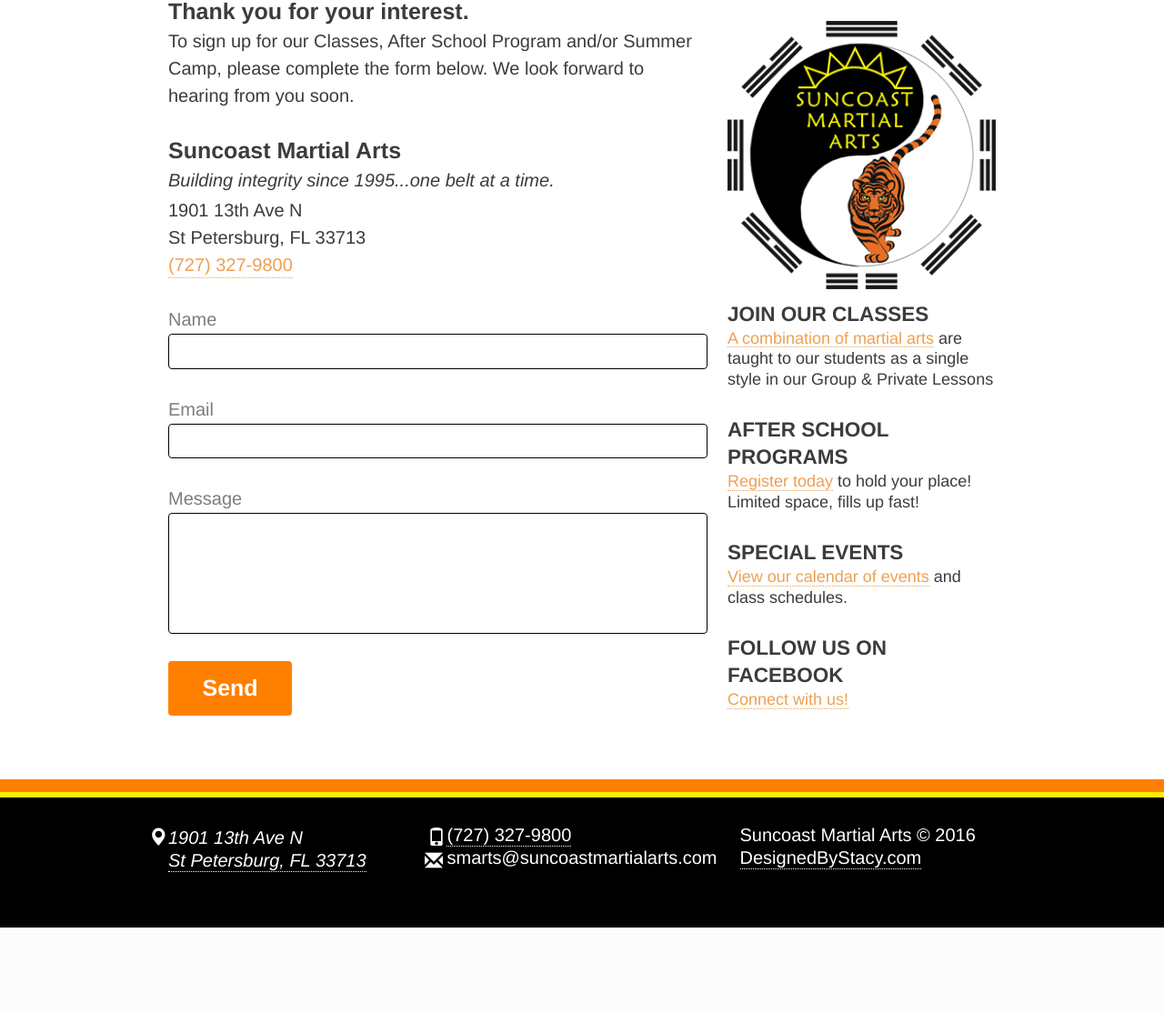
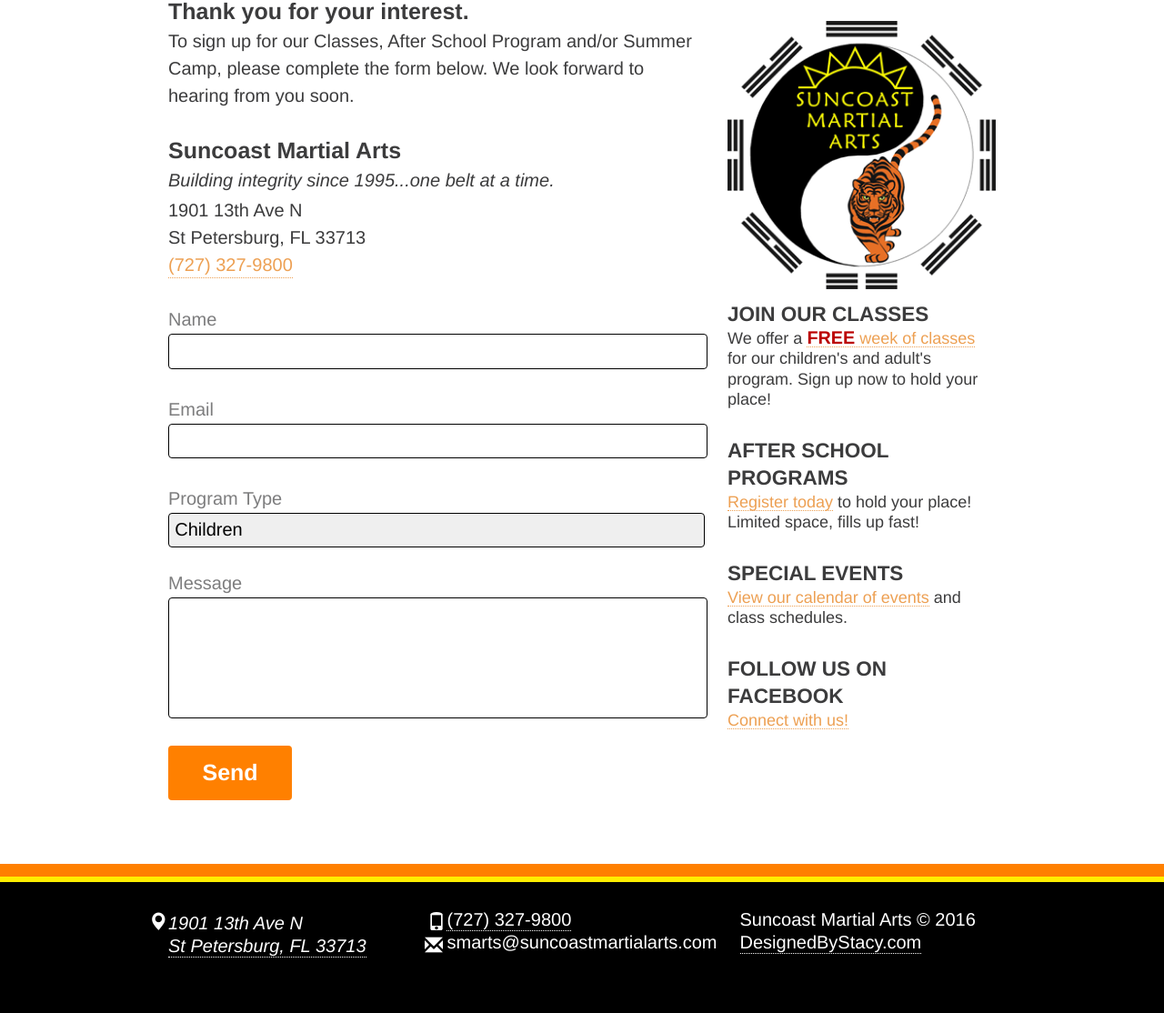
Before and after one commit to pixeltight/suncoast_martial_arts_2016, a PHP site: page /contact.php in a window 1280 px wide. Shown: the part 160-1274 px from the top of the page at 91% size. Before the commit the page ends 1180 px from the top, so only its background shows below. Run offline with PHP 8.4, Linux system fonts and the light colour scheme.

Commit message:
first commit new contact CTA

```diff
--- a/assets/css/cutestrap.css
+++ b/assets/css/cutestrap.css
@@ -1144,6 +1144,13 @@
   line-height: 1.25em;
 }
 
+.sidebar-item a span {
+  color: #B00;
+  font-size: 1.1em;
+  text-transform: uppercase;
+  font-weight: 700;
+}
+
 footer {
   color: #ffffff;
   background: #000;
@@ -1261,11 +1268,17 @@
 }
 
 #body-contact input,
-#body-contact textarea {
+#body-contact textarea,
+#body-contact select {
   border: 1px solid #000;
   border-radius: 4px;
   padding: 0.25rem 0.5rem;
   width: 98%;
+}
+
+#body-contact select {
+  margin-bottom: 1.25em;
+  width: 100%;
 }
 
 #body-contact textarea {
--- a/contact.php
+++ b/contact.php
@@ -51,6 +51,13 @@
 								</p>
 							</div>
 							<div>
+								<label for="program_type" class="">Program Type</label>
+								<select id="program_type" name="program_type">
+									<option value="children" checked>Children</option>
+									<option value="adult" checked>Adult</option>
+								<select>
+							</div>
+							<div>
 								<label for="message" class="">Message</label>
 								<textarea id="message" name="message" value="" class="form-control" required></textarea>
 								<p class="validation01">
--- a/php_includes/scma_right_colum.php
+++ b/php_includes/scma_right_colum.php
@@ -2,7 +2,7 @@
 	<img src="assets/img/scma-logo.png" alt="suncoast martial arts logo" title="suncoast martial arts logo">
 	<div class="sidebar-item">
 		<h5>Join our classes</h5>
-		<p><a href="philosophy.php" title="8 styles of martial arts">A combination of martial arts</a> are taught to our students as a single style in our Group &#38; Private Lessons</p>
+		<p>We offer a <a href="../contact.php"><span>FREE</span> week of classes</a> for our children's and adult's program. Sign up now to hold your place!</p>
 	</div>
 	<div class="sidebar-item">
 		<h5>After School Programs</h5>
--- a/process.php
+++ b/process.php
@@ -6,7 +6,8 @@
 $subject = "SuncoastMartialArts.com Contact Form Submission"; // Email Subject
 
 $message = "- Name: " . $_POST['name'] . "\r\n";
-$message .= "- Email: " . $_POST['email'] . "\r\n\r\n";
+$message .= "- Email: " . $_POST['email'] . "\r\n";
+$message .= "- Program Type: " . $_POST['program_type'] . "\r\n\r\n"
 $message .= "- Message: " . $form_message . " \r\n";
 
 /* additional headers */
```
Lines whose indentation alone changed are shown as unchanged.
